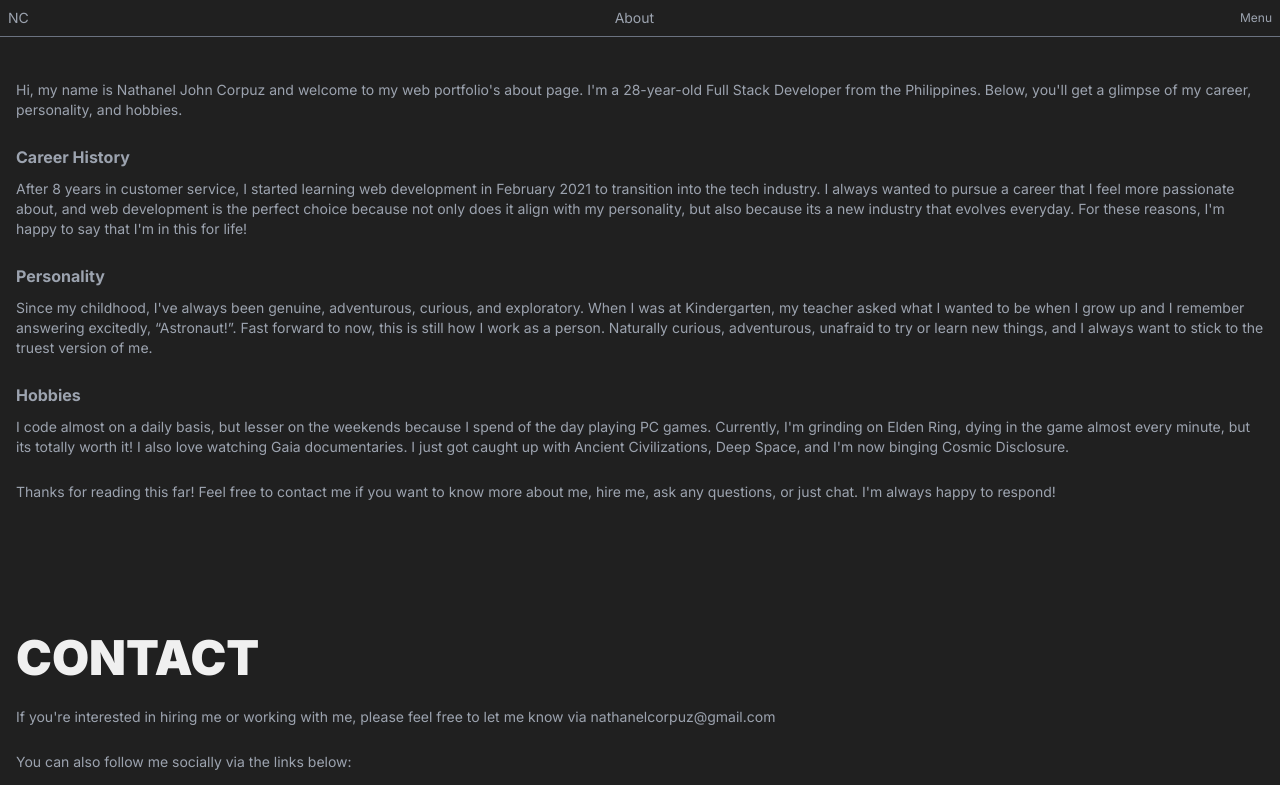
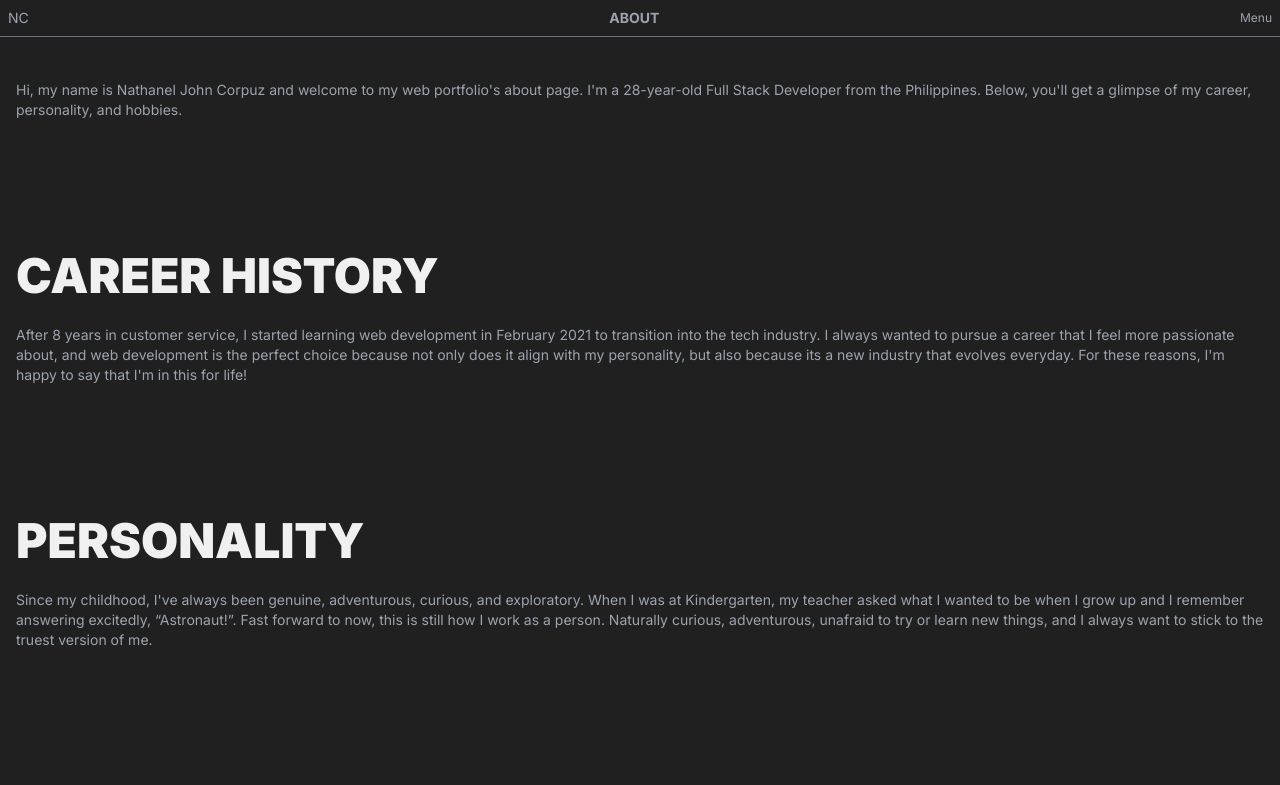
Before and after one commit to nathanelcorpuz/my-portfolio, a Next.js app: page /about in a window 1280 px wide. Shown: the top 785 px of the page. Built offline with nearby package versions, Linux system fonts and the light colour scheme.

Commit message:
about ui edits

```diff
--- a/app/_components/Header.tsx
+++ b/app/_components/Header.tsx
@@ -20,7 +20,11 @@ export default function LayoutHeader() {
         <div className="p-2" onClick={() => router.push("/")}>
           <StandardText>NC</StandardText>
         </div>
-        <StandardText>{capitalize(pathname)}</StandardText>
+        <div className="font-bold uppercase">
+          <a href="#">
+            <StandardText>{capitalize(pathname)}</StandardText>
+          </a>
+        </div>
         <div onClick={() => setIsMenuOpen(true)} className="p-2">
           <StandardText variant={3}>Menu</StandardText>
         </div>
--- a/app/about/page.tsx
+++ b/app/about/page.tsx
@@ -1,3 +1,4 @@
+import HeadingText from "@/components/HeadingText";
 import PageContentWrapper from "@/components/PageContentWrapper";
 import SectionWrapper from "@/components/SectionWrapper";
 import StandardText from "@/components/StandardText";
@@ -8,14 +9,14 @@ export default function About() {
     <PageContentWrapper>
       <SectionWrapper>
         <StandardText>{about.description}</StandardText>
-        {about.items.map((item) => (
-          <div key={item.heading} className=" flex flex-col gap-[10px]">
-            <div className="font-bold">
-              <StandardText variant={1}>{item.heading}</StandardText>
-            </div>
-            <StandardText>{item.description}</StandardText>
-          </div>
-        ))}
+      </SectionWrapper>
+      {about.items.map((item) => (
+        <SectionWrapper key={item.heading}>
+          <HeadingText>{item.heading}</HeadingText>
+          <StandardText>{item.description}</StandardText>
+        </SectionWrapper>
+      ))}
+      <SectionWrapper>
         <StandardText>{about.endDescription}</StandardText>
       </SectionWrapper>
     </PageContentWrapper>
```
